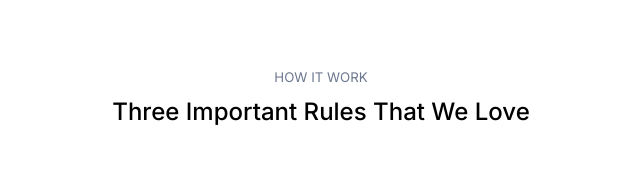
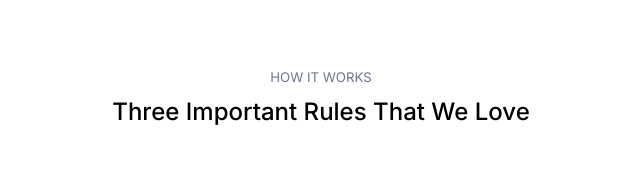
Before and after one commit to alisajad001/intractive-art, a plain HTML site: page index.html in a window 1280 px wide. Shown: the part 562-733 px from the top of the page, 319-959 px from the left. Drawn offline with Linux system fonts and the light colour scheme.

Commit message:
text "How it work" changed to "How it works"

```diff
--- a/index.html
+++ b/index.html
@@ -69,7 +69,7 @@
         <main class="main">
             <section class="works" id="how-it-work">
                 <div class="container">
-                    <h5 class="section__text">How it work</h5>
+                    <h5 class="section__text">How it works</h5>
                     <h2 class="section__title">Three Important Rules That We Love</h2>
                     <div class="works-content">
                         <div class="works-content_item">
```
